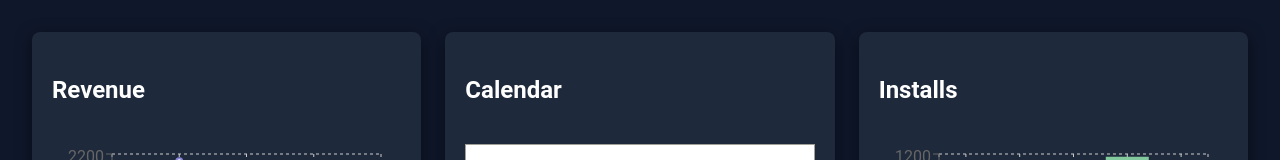
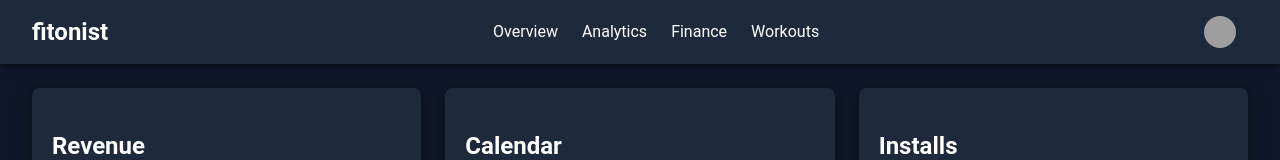
Before and after one commit to ByteCscript/FrontEnd_IA_Proyect, a React (Create React App) app: page /dashboard in a window 1280 px wide. Shown: the top 160 px of the page. Built offline with nearby package versions, Linux system fonts and the light colour scheme; no server answers; sample sign-in values are in the browser's storage; grey boxes are pictures that could not be loaded.

Commit message:
Implementacion inicial del header... en proceso de visual... en proceso de mejoras

```diff
--- a/src/pages/DashboardPage/DashboardPage.js
+++ b/src/pages/DashboardPage/DashboardPage.js
@@ -1,6 +1,7 @@
 // src/pages/DashboardPage/DashboardPage.jsx
 import React from "react";
 import styles from "./DashboardPage.module.css";
+import { useAuth } from "../../hooks/useAuth";
 
 // IMPORTA AQUÍ tus componentes de gráficos:
 import RevenueChart from "../../components/charts/RevenueChart";
@@ -11,10 +12,27 @@ import AgeRangeChart from "../../components/charts/AgeRangeChart";
 import ImpressionsMap from "../../components/ImpressionsMap";
 
 export default function DashboardPage() {
-
+   const { user } = useAuth();
 
   return (
     <div className={styles.dashboardWrapper}>
+      <header className={styles.dashboardHeader}>
+        <div className={styles.logo}>fitonist</div>
+        <nav className={styles.nav}>
+          <div className={styles.navItem}>Overview</div>
+          <div className={styles.navItem}>Analytics</div>
+          <div className={styles.navItem}>Finance</div>
+          <div className={styles.navItem}>Workouts</div>
+        </nav>
+        <div className={styles.profile}>
+          <img
+            src="/path/to/avatar.jpg"
+            alt="Avatar"
+            className={styles.profileImg}
+          />
+          <div className={styles.profileName}>{user?.name || user?.email}</div>
+        </div>
+      </header>
       <div className={styles.dashboardGrid}>
         {/* Revenue */}
         <div className={`${styles.card} ${styles.cardRevenue}`}>
--- a/src/pages/DashboardPage/DashboardPage.module.css
+++ b/src/pages/DashboardPage/DashboardPage.module.css
@@ -1,24 +1,83 @@
 /* src/pages/DashboardPage/DashboardPage.module.css */
 
+/* Wrapper que contiene header fijo y dashboard, con espacio para el header */
 .dashboardWrapper {
-  /* Fondo oscuro y centrado */
+  position: relative;
+  width: 100vw;
+  min-height: 100vh;
+  /* Espacio extra para que el dashboard no quede debajo del header */
+  padding-top: calc(64px + 1.5rem);
   background: var(--bg-dashboard, #0f172a);
   color: var(--text-color, #fff);
   display: flex;
   justify-content: center;
-  align-items: center;
-  width: 100vw;
-  min-height: 100vh;
-  padding: 2rem;
+  align-items: flex-start;
+  padding-left: 2rem;
+  padding-right: 2rem;
+  box-sizing: border-box;
+  overflow-x: hidden;
 }
 
+/* Header fijo en la parte superior */
+.dashboardHeader {
+  position: fixed;
+  top: 0;
+  left: 0;
+  width: 100%;
+  height: 64px;
+  background: var(--card-bg, #1e293b);
+  display: flex;
+  align-items: center;
+  justify-content: space-between;
+  padding: 0 2rem;
+  box-shadow: 0 2px 8px rgba(0, 0, 0, 0.5);
+  z-index: 1000;
+}
+
+.logo {
+  font-size: 1.5rem;
+  font-weight: bold;
+}
+
+.nav {
+  display: flex;
+  gap: 1.5rem;
+}
+
+.navItem {
+  font-size: 1rem;
+  cursor: pointer;
+  color: var(--text-color, #fff);
+  transition: color 0.2s;
+}
+
+.navItem:hover {
+  color: var(--color-primary, #1976d2);
+}
+
+.profile {
+  display: flex;
+  align-items: center;
+  gap: 0.75rem;
+}
+
+.profileImg {
+  width: 32px;
+  height: 32px;
+  border-radius: 50%;
+  object-fit: cover;
+}
+
+.profileName {
+  font-size: 0.9rem;
+}
+
+/* Grid principal del dashboard */
 .dashboardGrid {
   display: grid;
   width: 100%;
   max-width: var(--container-max, 1920px);
   gap: 1.5rem;
-
-  /* Desktop: 3 columnas × 2 filas */
   grid-template-columns: repeat(3, 1fr);
   grid-template-rows: auto auto;
   grid-template-areas:
@@ -26,7 +85,7 @@
     "workouts ageRange impressions";
 }
 
-/* Estilo base de cada “tarjeta” */
+/* Tarjeta base */
 .card {
   background: var(--card-bg, #1e293b);
   border-radius: var(--border-radius, 12px);
@@ -38,7 +97,6 @@
   overflow: hidden;
 }
 
-/* Zonas del grid */
 .cardRevenue     { grid-area: revenue; }
 .cardCalendar    { grid-area: calendar; }
 .cardInstalls    { grid-area: installs; }
@@ -46,7 +104,7 @@
 .cardAgeRange    { grid-area: ageRange; }
 .cardImpressions { grid-area: impressions; }
 
-/* Responsivo: tablets / laptops pequeñas */
+/* Responsive: tablets pequeñas */
 @media (max-width: var(--bp-lg, 1024px)) {
   .dashboardGrid {
     grid-template-columns: 1fr 1fr;
@@ -57,7 +115,7 @@
   }
 }
 
-/* Responsivo: móviles / pantallas estrechas */
+/* Responsive: móviles y pantallas estrechas */
 @media (max-width: var(--bp-md, 768px)) {
   .dashboardGrid {
     grid-template-columns: 1fr;
```
